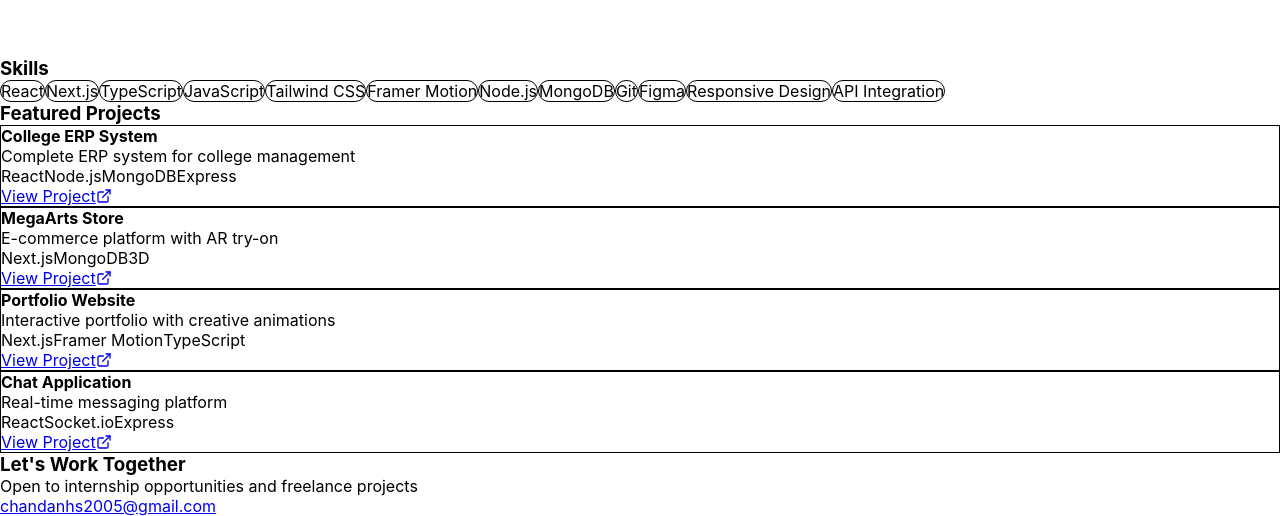
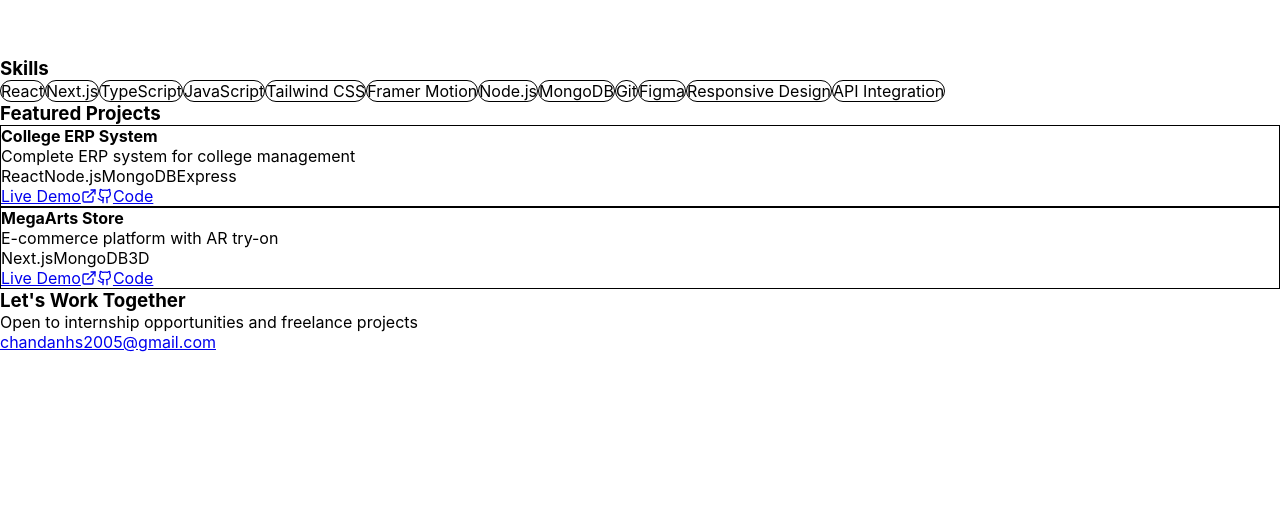
Before and after one commit to chandanhastantram/portfolio-website, a Next.js app: page / in a window 1280 px wide. Shown: the part 743-1259 px from the top of the page. After the commit the page ends 1095 px from the top, so only its background shows below. Built offline with nearby package versions, Linux system fonts and the light colour scheme.

Commit message:
feat: Add live demo links and remove portfolio/chat projects

```diff
--- a/app/page.tsx
+++ b/app/page.tsx
@@ -30,29 +30,17 @@ export default function Home() {
       title: 'College ERP System',
       description: 'Complete ERP system for college management',
       tech: ['React', 'Node.js', 'MongoDB', 'Express'],
-      link: 'https://github.com/chandanhastantram/college-erp',
+      link: 'https://college-erp-system-2026.vercel.app',
+      github: 'https://github.com/chandanhastantram/college-erp',
       gradient: 'from-violet-500 to-purple-500',
     },
     {
       title: 'MegaArts Store',
       description: 'E-commerce platform with AR try-on',
       tech: ['Next.js', 'MongoDB', '3D'],
-      link: 'https://github.com/chandanhastantram/artsstore',
+      link: 'https://megaartsstore.vercel.app',
+      github: 'https://github.com/chandanhastantram/artsstore',
       gradient: 'from-emerald-500 to-teal-500',
-    },
-    {
-      title: 'Portfolio Website',
-      description: 'Interactive portfolio with creative animations',
-      tech: ['Next.js', 'Framer Motion', 'TypeScript'],
-      link: 'https://github.com/chandanhastantram/portfolio-website',
-      gradient: 'from-cyan-500 to-blue-500',
-    },
-    {
-      title: 'Chat Application',
-      description: 'Real-time messaging platform',
-      tech: ['React', 'Socket.io', 'Express'],
-      link: '#',
-      gradient: 'from-orange-500 to-red-500',
     },
   ];
 
@@ -317,14 +305,29 @@ function ProjectCard({ project }: { project: any }) {
         ))}
       </div>
 
+      <div className="flex gap-4">
         <motion.a
           href={project.link}
+          target="_blank"
+          rel="noopener noreferrer"
           className="inline-flex items-center gap-2 text-cyan-400 hover:text-cyan-300"
           whileHover={{ x: 5 }}
         >
-        <span>View Project</span>
+          <span>Live Demo</span>
           <ExternalLink size={16} />
         </motion.a>
+
+        <motion.a
+          href={project.github}
+          target="_blank"
+          rel="noopener noreferrer"
+          className="inline-flex items-center gap-2 text-gray-400 hover:text-gray-300"
+          whileHover={{ x: 5 }}
+        >
+          <Github size={16} />
+          <span>Code</span>
+        </motion.a>
+      </div>
     </motion.div>
   );
 }
```
Lines whose indentation alone changed are shown as unchanged.
